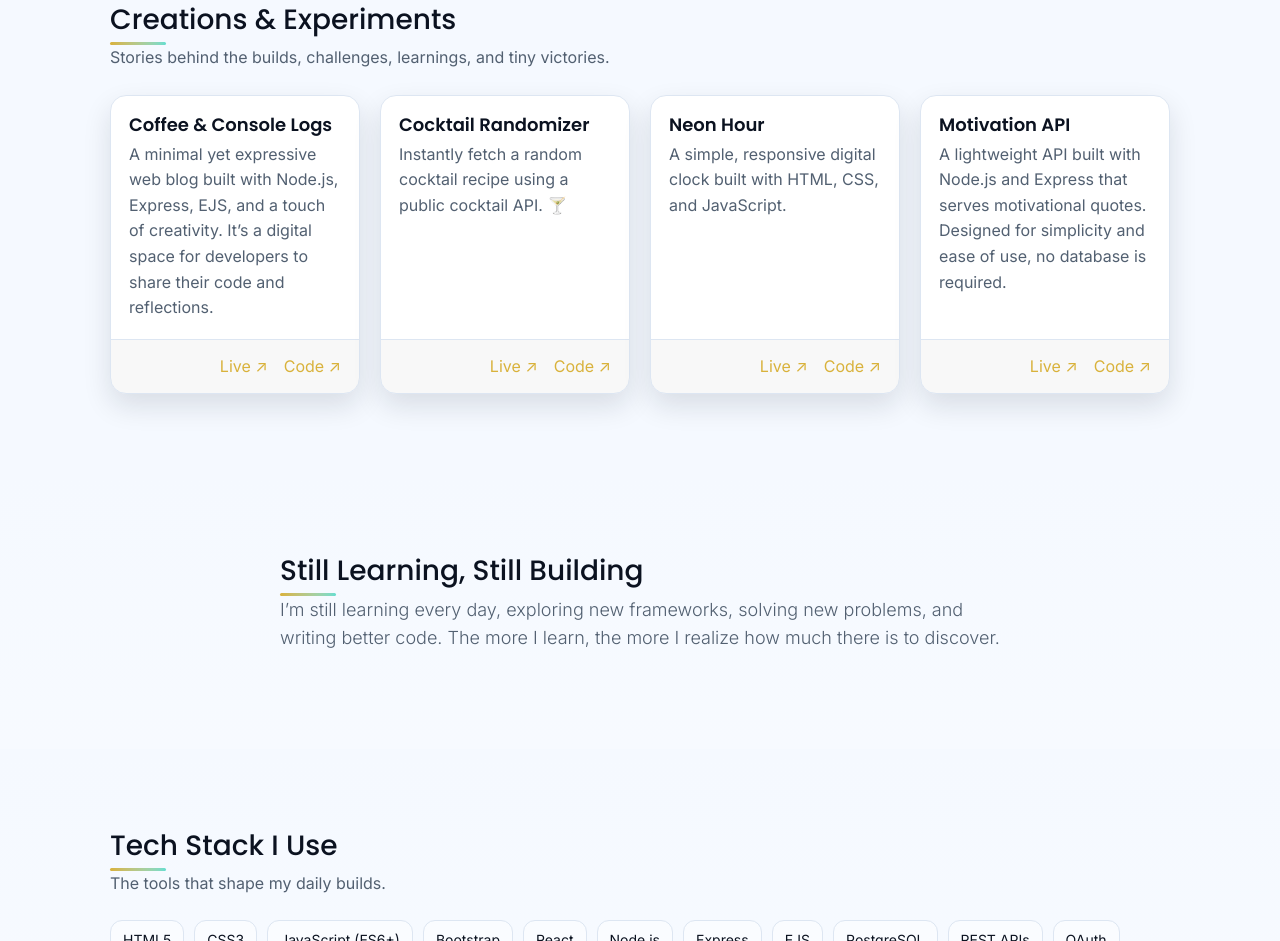
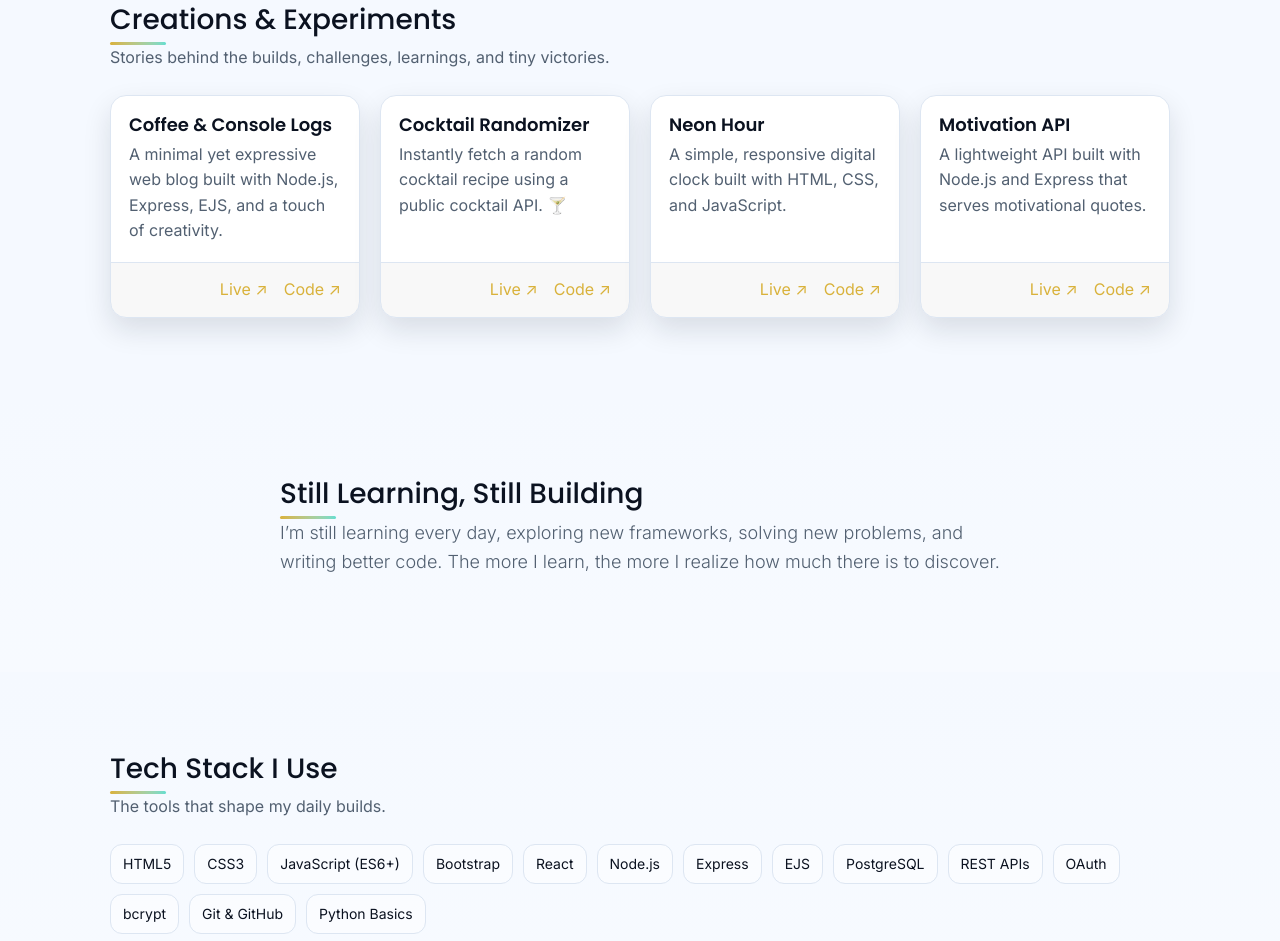
Before and after one commit to Lin-Lae/Lin-s-Portfolio, a plain HTML site: page index.html in a window 1280 px wide. Shown: the part 1679-2620 px from the top of the page. Drawn offline with nearby package versions, Linux system fonts and the light colour scheme.

Commit message:
Update index.html

```diff
--- a/index.html
+++ b/index.html
@@ -83,8 +83,7 @@
           <article class="card">
             <div class="card-body">
               <h3 class="card-title">Coffee &amp; Console Logs</h3>
-              <p class="card-text">A minimal yet expressive web blog built with Node.js, Express, EJS, and a touch of creativity.
-It’s a digital space for developers to share their code and reflections.</p>
+              <p class="card-text">A minimal yet expressive web blog built with Node.js, Express, EJS, and a touch of creativity.</p>
             </div>
             <div class="card-footer">
               <a href="https://capstone-blog-y3r2.onrender.com/" class="card-link">Live ↗</a>
@@ -118,7 +117,7 @@ It’s a digital space for developers to share their code and reflections.</p>
           <article class="card">
             <div class="card-body">
               <h3 class="card-title">Motivation API</h3>
-              <p class="card-text">A lightweight API built with Node.js and Express that serves motivational quotes. Designed for simplicity and ease of use, no database is required.</p>
+              <p class="card-text">A lightweight API built with Node.js and Express that serves motivational quotes.</p>
             </div>
             <div class="card-footer">
               <a href="https://motivation-api-50q6.onrender.com/" class="card-link">Live ↗</a>
```
